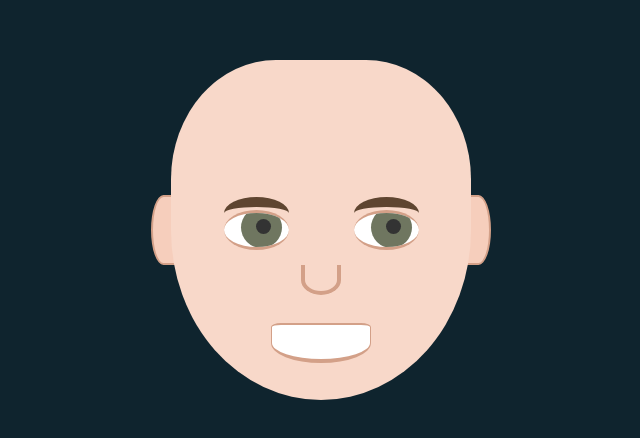
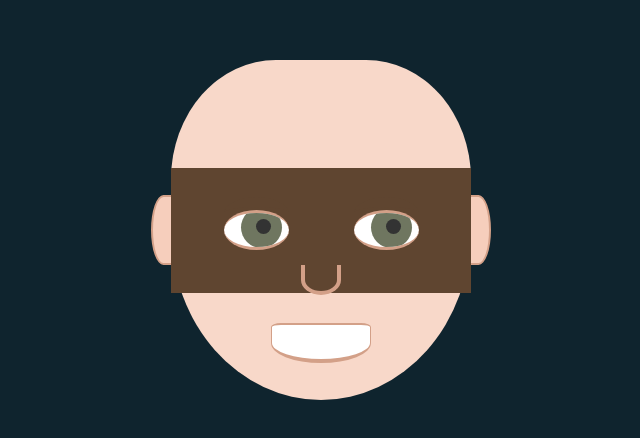
Before and after one commit to Annie-Huang/me-in-css, a website: page index.html in a window 1280 px wide. Shown: the part 170-608 px from the top of the page, without its empty margins (319-959 px from the left). Drawn offline with Linux system fonts and the light colour scheme.

Commit message:
Give a size and color of the hair

```diff
--- a/style.css
+++ b/style.css
@@ -134,3 +134,9 @@ body {
 .ear:first-child {
   border-radius: 100% 0 0 100%; /* For left ear */
 }
+
+.hair {
+  width: 300px;
+  height: 125px;
+  background: hsl(27, 33%, 28%);
+}
```
